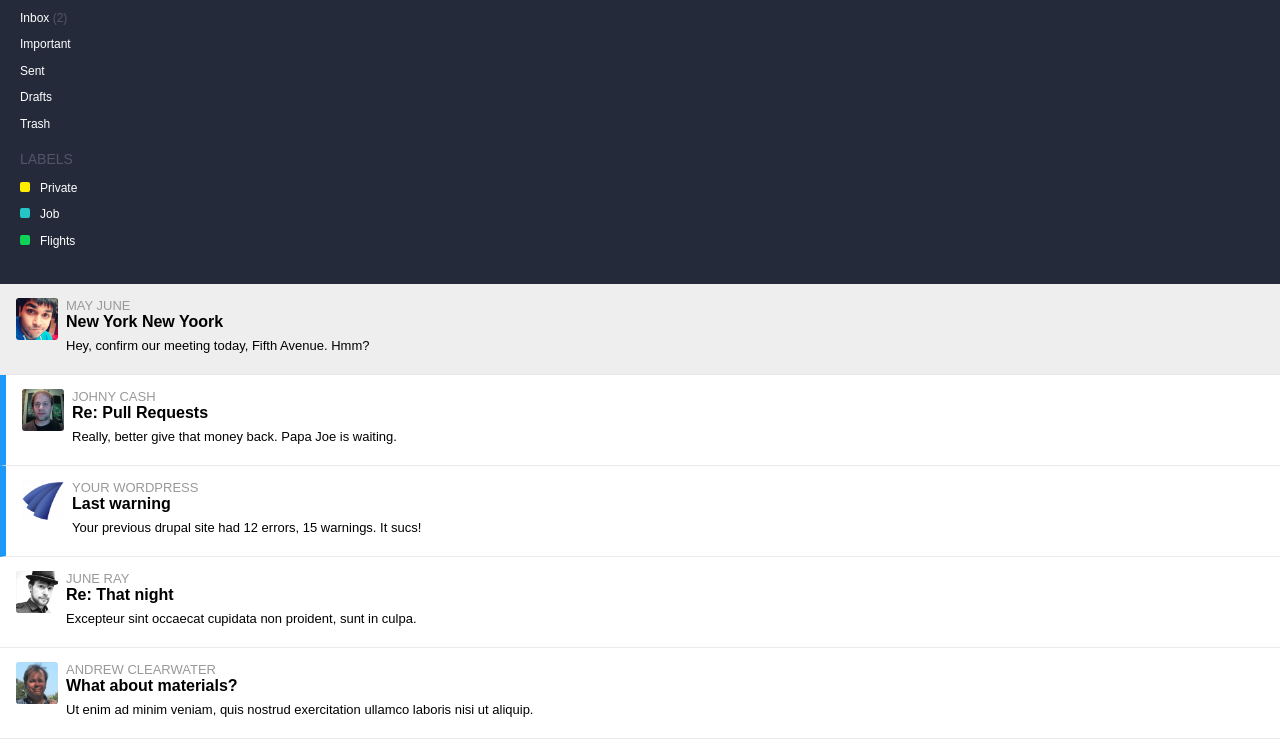
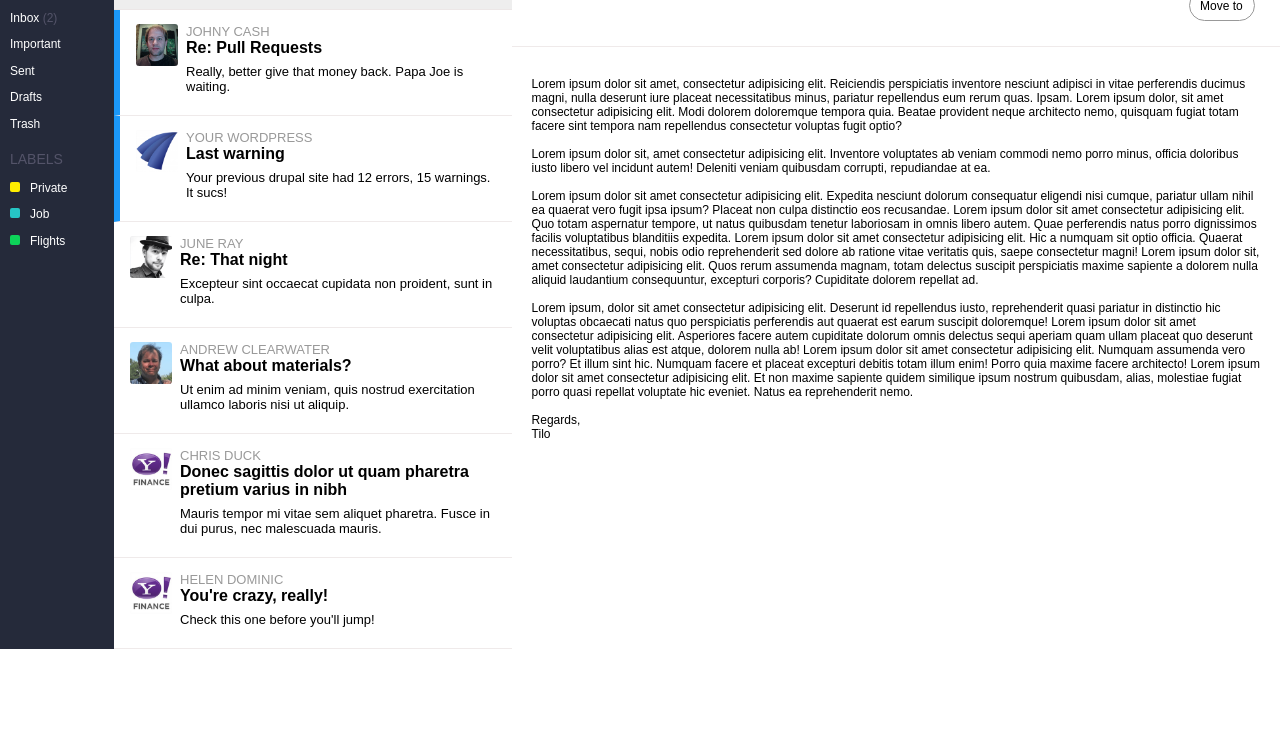
Before and after one commit to Katarzyna-Kadziolka/WebTechnology, a plain HTML site: page LaboratoryFour/index.html in a window 1280 px wide. Shown: the part 81-831 px from the top of the page. After the commit the page ends 800 px from the top, so only its background shows below. Drawn offline with Linux system fonts and the light colour scheme.

Commit message:
finish 768px

```diff
--- a/LaboratoryFour/index.html
+++ b/LaboratoryFour/index.html
@@ -136,6 +136,7 @@
                 </div>
             </div>
         </section>
+        <div>
             <article class="article">
                 <div id="title-div">
                     <div id="title-left">
@@ -179,6 +180,7 @@
                     Tilo
                 </div>
             </div>
+        </div>
     </main>
 </body>
 </html>
--- a/LaboratoryFour/style.css
+++ b/LaboratoryFour/style.css
@@ -8,6 +8,7 @@ body {
 
 main {
     padding: 0 0 0 0;
+    overflow: scroll;
 }
 
 menu {
@@ -152,5 +153,44 @@ article {
 }
 
 @media screen and (min-width: 640px) {
+    main {
+        display: flex;
+        flex-direction: row;
+    }
+}
 
+@media screen and (min-width: 768px) {
+    main {
+        display: flex;
+        flex-direction: row;
+    }
+    #menu-div {
+        visibility: hidden;
+    }
+    menu {
+        padding-left: 0;
+    }
+    #menu-text {
+        padding-left: 10px;
+    }
+    #label-text {
+        padding-left: 10px;
+    }
+    section {
+        width: 2500px;
+    }
 }
+
+@media screen and (min-width: 992px) {
+    main {
+        display: flex;
+        flex-direction: row;
+    }
+}
+
+@media screen and (min-width: 1200px) {
+    main {
+        display: flex;
+        flex-direction: row;
+    }
+}
```
Lines whose indentation alone changed are shown as unchanged.
